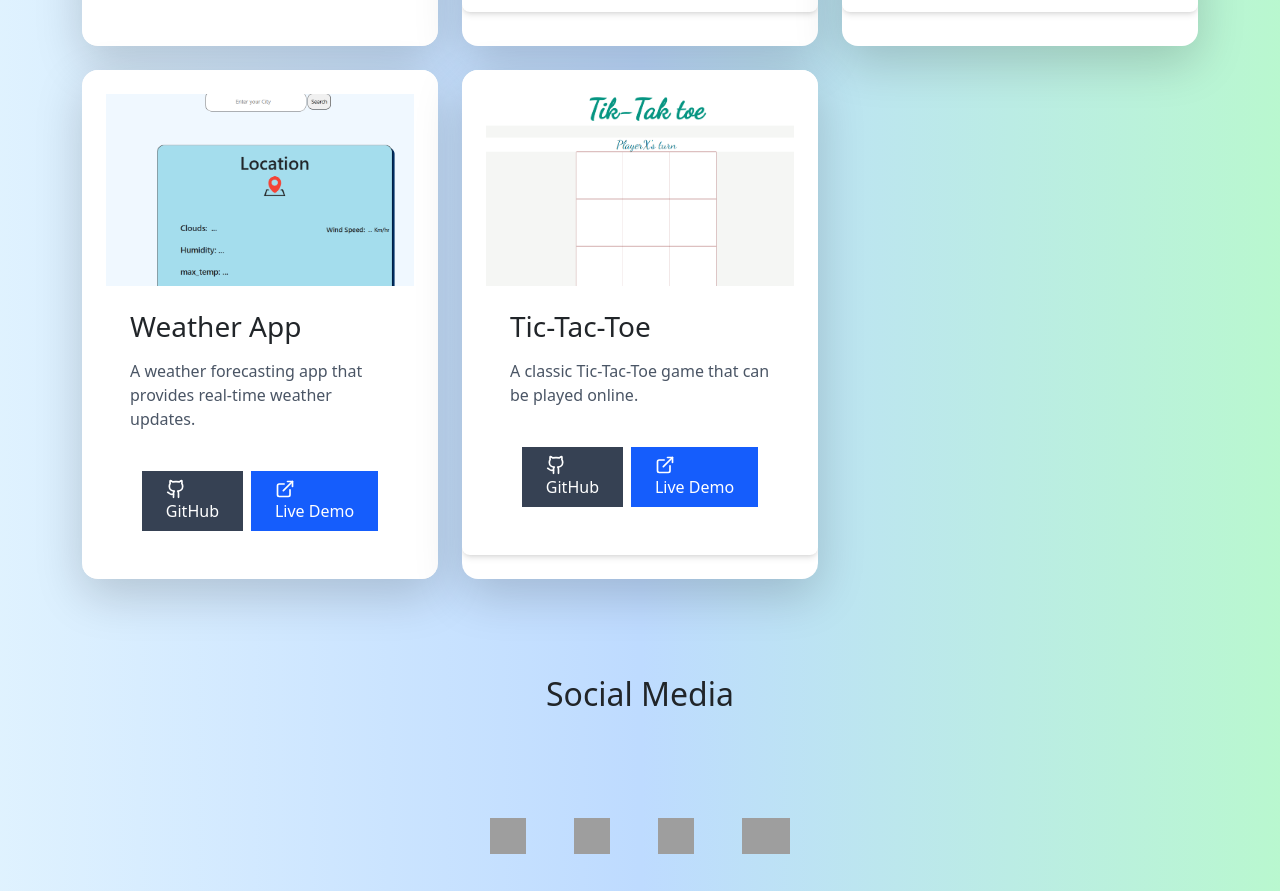
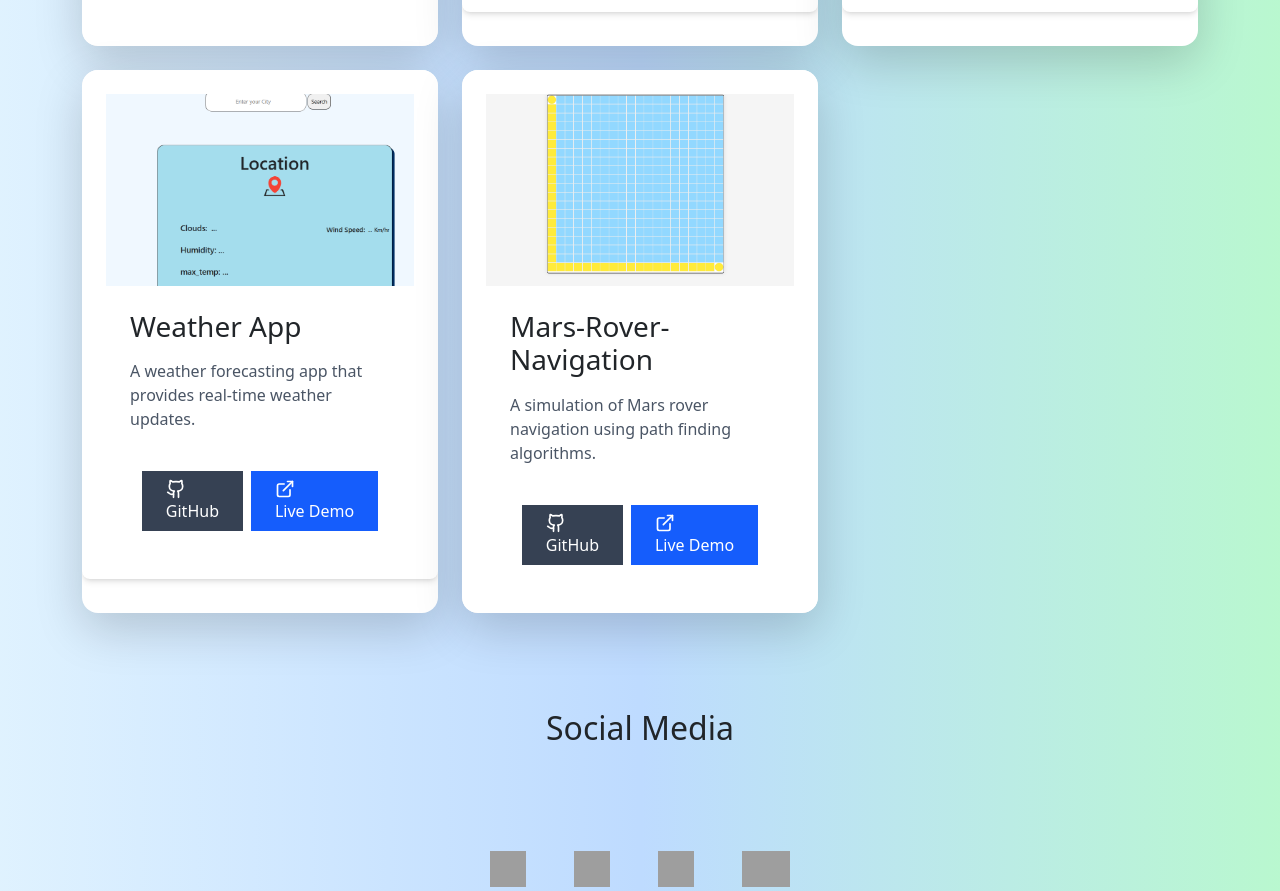
Before and after one commit to ShreyanshWillCode/PortFolio, a React (Vite) app in the folder portfolio/: page / in a window 1280 px wide. Shown: the part 3240-4131 px from the top of the page. Built offline with nearby package versions, Linux system fonts and the light colour scheme; grey boxes are pictures that could not be loaded; a web font is replaced by a local one.

Commit message:
Updated Project

```diff
--- a/portfolio/src/components/ProjectShowcase.tsx
+++ b/portfolio/src/components/ProjectShowcase.tsx
@@ -46,12 +46,12 @@ const projects: Project[] = [
     imageUrl: "/Weather.png",
   },
   {
-    title: "Tic-Tac-Toe",
+    title: "Mars-Rover-Navigation",
     description:
-      "A classic Tic-Tac-Toe game that can be played online.",
-    github: "https://github.com/Lightcoderhub/Tic-Tac-Toe",
-    liveDemo: "https://tick-tak-toe.vercel.app/",
-    imageUrl: "/Tic-Tac.png",
+      "A simulation of Mars rover navigation using path finding algorithms.",
+    github: "https://github.com/ShreyanshWillCode/Mars_Rover_Navigation_",
+    liveDemo: "https://mars-rover-navigationfrontend.vercel.app/",
+    imageUrl: "/Mars-Rover.png",
   }
 ];
 
```
Also changed, not shown: portfolio/public/Mars-Rover.png (added).
